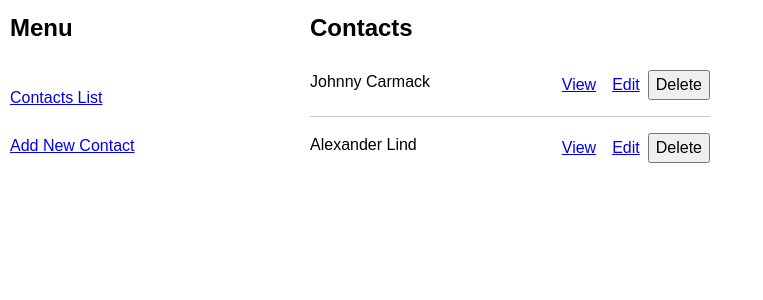
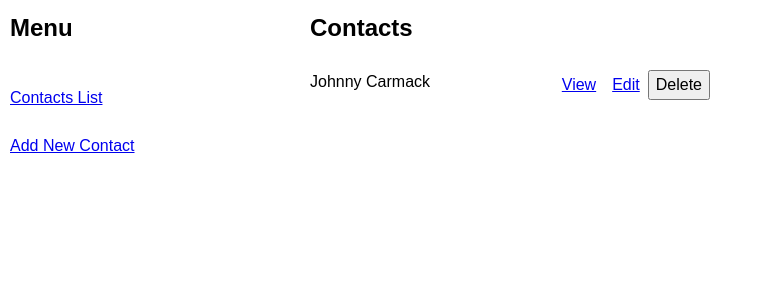
Before and after one commit to boolean-uk/react-address-book, a React (Create React App) app: page / in a window 1280 px wide. Shown: the top 300 px of the page, without its empty margins (0-763 px from the left). Built offline with nearby package versions, Linux system fonts and the light colour scheme; data requests are answered from the project's data file.

Commit message:
finished extension 4, no bugs.

```diff
--- a/db/db.json
+++ b/db/db.json
@@ -6,16 +6,6 @@
       "lastName": "Carmack",
       "street": "10 Keen Street",
       "city": "London"
-    },
-    {
-      "firstName": "Alexander",
-      "lastName": "Lind",
-      "street": "Irma Pedersens Gade 87",
-      "city": "Aarhus C",
-      "email": "alex.anonym@gmail.com",
-      "linkedIn": "",
-      "twitter": "",
-      "id": 2
     }
   ]
 }
--- a/src/App.js
+++ b/src/App.js
@@ -21,14 +21,14 @@ export default function App() {
       .then((data) => setContacts(data))
   }, [render]);
 
-  const deleteContact = async (id) => {
+  const deleteContact = (id) => {
 
-    await fetch(`http://localhost:4000/contacts/${id}`, { method: "DELETE" }).then(
-      () => console.log("Delete successful")
-    );
-
-    setRender([]);
-    navigate('/')
+    fetch(`http://localhost:4000/contacts/${id}`, { method: "DELETE" })
+      .then(() => {
+        console.log("Delete successful")
+        setRender([]);
+        navigate('/')
+    });
 
   };
 
```
